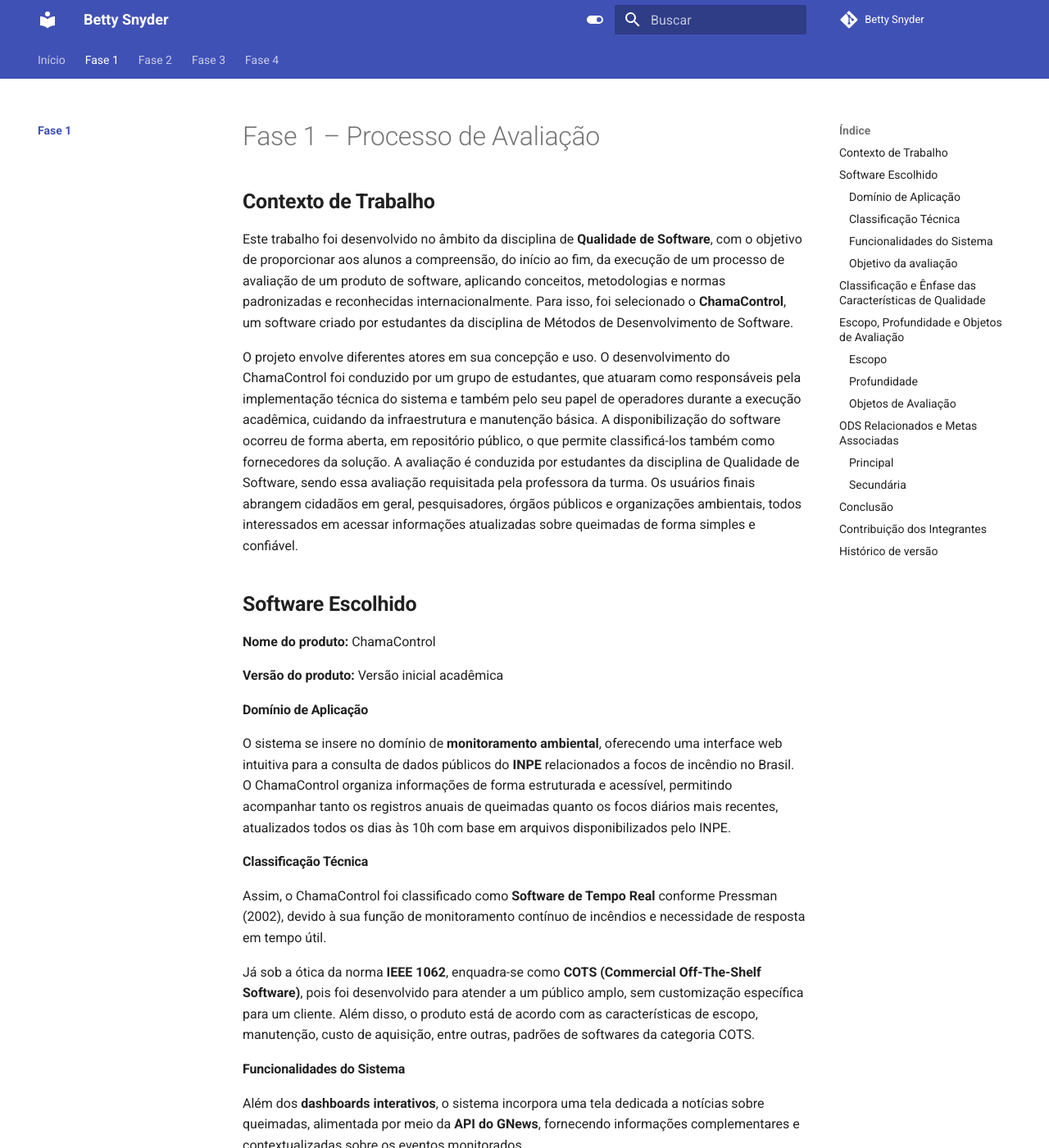
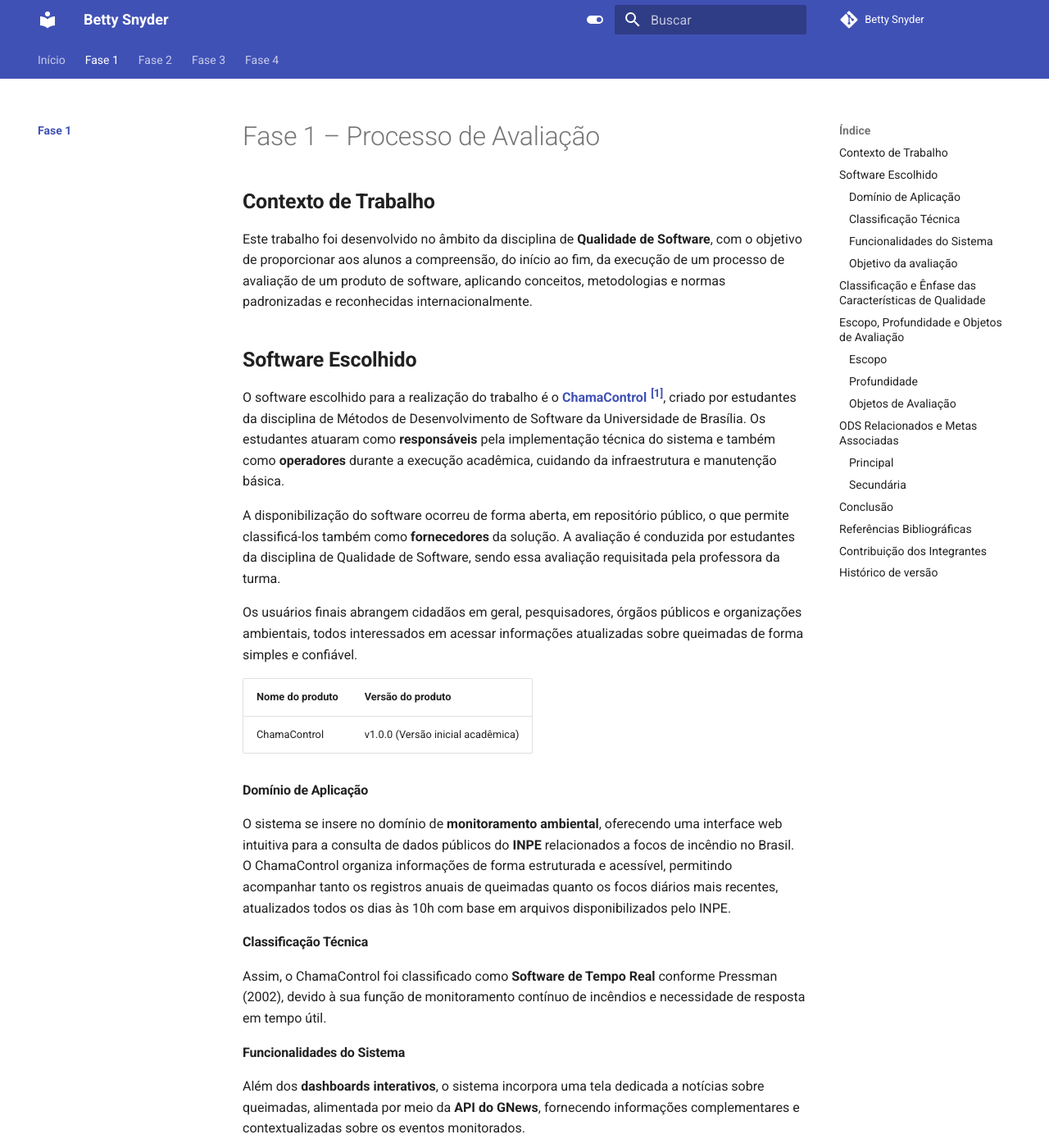
Before and after one commit to FCTE-Qualidade-de-Software-1/2025-2_T01_BETTY-SNYDER, an MkDocs documentation site: the page built from docs/Fase 1/index.md, in a window 1280 px wide and 1400 px high. Shown: the whole window at 82% size. Built offline with MkDocs 1.6.1 and Material for MkDocs 9.7.7, drawn with Linux system fonts in a browser that asks for light colours; comment, search, counter and statistics services are not loaded; some of the changed text lies outside the part shown.

Commit message:
docs: ajustando estrutura

```diff
--- a/docs/Fase 1/index.md
+++ b/docs/Fase 1/index.md
@@ -2,15 +2,19 @@
 
 ## **Contexto de Trabalho**
 
-Este trabalho foi desenvolvido no âmbito da disciplina de **Qualidade de Software**, com o objetivo de proporcionar aos alunos a compreensão, do início ao fim, da execução de um processo de avaliação de um produto de software, aplicando conceitos, metodologias e normas padronizadas e reconhecidas internacionalmente. Para isso, foi selecionado o **ChamaControl**, um software criado por estudantes da disciplina de Métodos de Desenvolvimento de Software.
-
-O projeto envolve diferentes atores em sua concepção e uso. O desenvolvimento do ChamaControl foi conduzido por um grupo de estudantes, que atuaram como responsáveis pela implementação técnica do sistema e também pelo seu papel de operadores durante a execução acadêmica, cuidando da infraestrutura e manutenção básica. A disponibilização do software ocorreu de forma aberta, em repositório público, o que permite classificá-los também como fornecedores da solução. A avaliação é conduzida por estudantes da disciplina de Qualidade de Software, sendo essa avaliação requisitada pela professora da turma. Os usuários finais abrangem cidadãos em geral, pesquisadores, órgãos públicos e organizações ambientais, todos interessados em acessar informações atualizadas sobre queimadas de forma simples e confiável.
+Este trabalho foi desenvolvido no âmbito da disciplina de **Qualidade de Software**, com o objetivo de proporcionar aos alunos a compreensão, do início ao fim, da execução de um processo de avaliação de um produto de software, aplicando conceitos, metodologias e normas padronizadas e reconhecidas internacionalmente.
 
 ## **Software Escolhido**
 
-**Nome do produto:** ChamaControl
+O software escolhido para a realização do trabalho é o [**ChamaControl <sup>[1]</sup>**](#referencias-bibliograficas), criado por estudantes da disciplina de Métodos de Desenvolvimento de Software da Universidade de Brasília. Os estudantes atuaram como **responsáveis** pela implementação técnica do sistema e também como **operadores** durante a execução acadêmica, cuidando da infraestrutura e manutenção básica.
 
-**Versão do produto:** Versão inicial acadêmica
+A disponibilização do software ocorreu de forma aberta, em repositório público, o que permite classificá-los também como **fornecedores** da solução. A avaliação é conduzida por estudantes da disciplina de Qualidade de Software, sendo essa avaliação requisitada pela professora da turma.
+
+Os usuários finais abrangem cidadãos em geral, pesquisadores, órgãos públicos e organizações ambientais, todos interessados em acessar informações atualizadas sobre queimadas de forma simples e confiável.
+
+| **Nome do produto** | **Versão do produto**             |
+|---------------------|-----------------------------------|
+| ChamaControl        | v1.0.0 (Versão inicial acadêmica) |
 
 #### **Domínio de Aplicação**
 
@@ -19,8 +23,6 @@
 #### **Classificação Técnica**
 
 Assim, o ChamaControl foi classificado como **Software de Tempo Real** conforme Pressman (2002), devido à sua função de monitoramento contínuo de incêndios e necessidade de resposta em tempo útil.
-
-Já sob a ótica da norma **IEEE 1062**, enquadra-se como **COTS (Commercial Off-The-Shelf Software)**, pois foi desenvolvido para atender a um público amplo, sem customização específica para um cliente. Além disso, o produto está de acordo com as características de escopo, manutenção, custo de aquisição, entre outras, padrões de softwares da categoria COTS.
 
 #### **Funcionalidades do Sistema**
 
@@ -71,6 +73,7 @@
 
 ### Escopo
 A avaliação abrangerá os **principais módulos** do sistema **ChamaControl**, a saber:
+
 - **Coleta de dados**: Scrapers responsáveis pela importação e atualização de dados do INPE (.csv) e do GNews (notícias).
 - **Armazenamento**: Estrutura de persistência em banco de dados MySQL.
 - **API Backend**: Endpoints em Node.js/Express responsáveis por fornecer dados processados.
@@ -130,6 +133,11 @@
 A Fase 1 permitiu estruturar de forma clara o processo de avaliação do ChamaControl, definindo o contexto, objetivos, escopo, métricas e alinhamento com os ODS da ONU.
 Esse trabalho inicial fornece a base para análises mais aprofundadas nas próximas etapas, garantindo que o sistema seja avaliado de maneira sistemática e orientada a melhorias contínuas.
 
+## Referências Bibliográficas
+
+> [1] ChamaControl. Disponível em: <https://github.com/unb-mds/2024-2-ChamaControl>. Acesso em: 29 de setembro de 2025
+
+
 ## Contribuição dos Integrantes
 
 | Integrante | Matrícula | Percentual |
```
